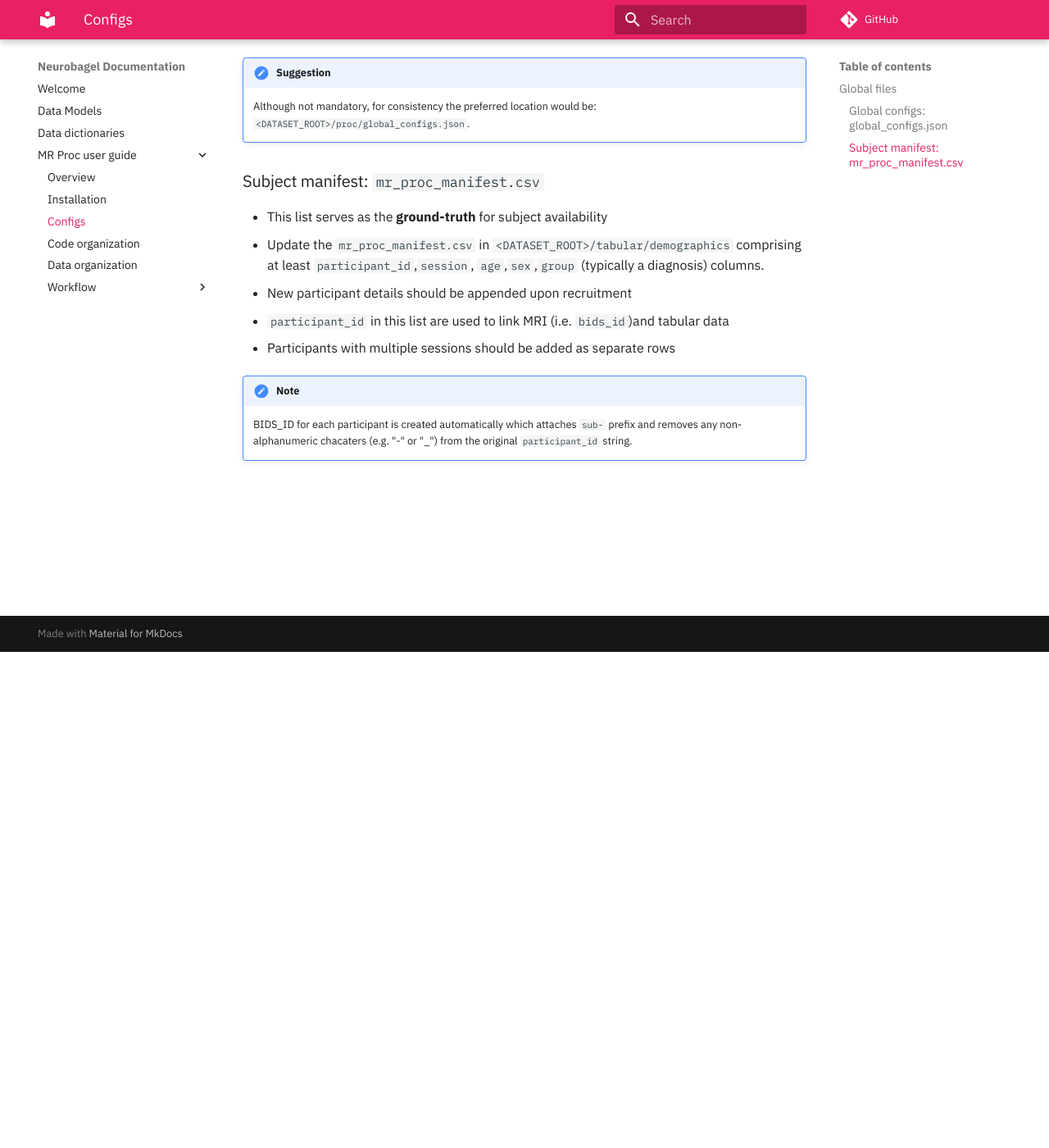
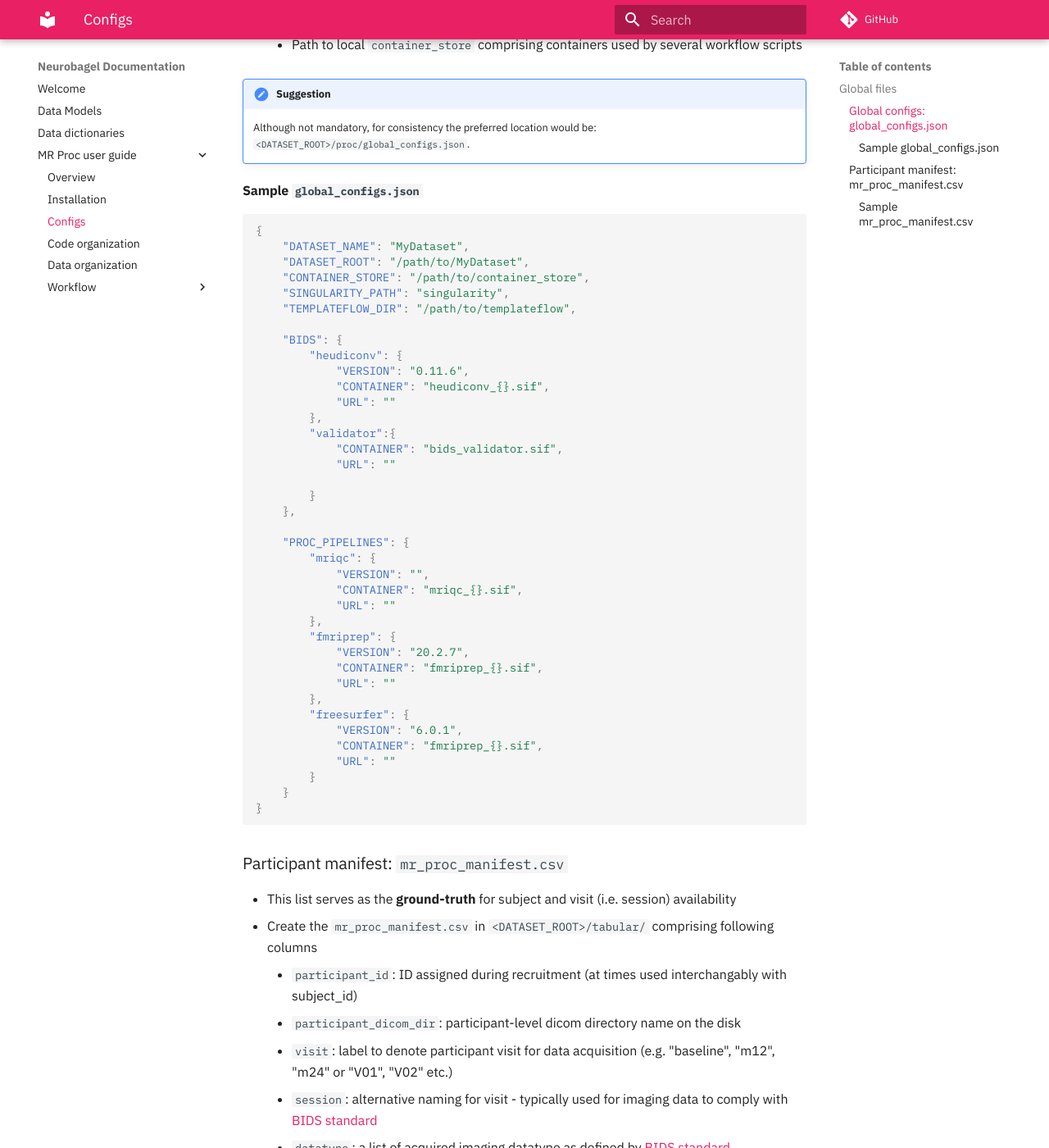
Before and after one commit to neurobagel/develop, an MkDocs documentation site: the page built from docs/docs/mr_proc/configs.md, in a window 1280 px wide and 1400 px high, scrolled down 605 px. Shown: the whole window at 82% size. Built offline with MkDocs 1.6.1 and Material for MkDocs 9.7.7, drawn with Linux system fonts in a browser that asks for light colours; comment, search, counter and statistics services are not loaded; some of the changed text lies outside the part shown.

Commit message:
added sample mr_proc_manifest.csv and global_config.json

````diff
--- a/docs/docs/mr_proc/configs.md
+++ b/docs/docs/mr_proc/configs.md
@@ -2,7 +2,7 @@
 
 ---
 
-mr_proc consists of two global files for specifying local paths and recruitment manifest
+mr_proc consists of two global files for specifying local data and container paths and recruitment manifest
 
 ---
 
@@ -19,14 +19,67 @@ mr_proc consists of two global files for specifying local paths and recruitment
 
     Although not mandatory, for consistency the preferred location would be: `<DATASET_ROOT>/proc/global_configs.json`.
 
-### Subject manifest: `mr_proc_manifest.csv`
-   - This list serves as the **ground-truth** for subject availability
-   - Update the `mr_proc_manifest.csv` in `<DATASET_ROOT>/tabular/demographics` comprising at least `participant_id`,`session`, `age`,`sex`,`group` (typically a diagnosis) columns.
-   - New participant details should be appended upon recruitment
-   - `participant_id` in this list are used to link MRI (i.e. `bids_id`)and tabular data
-   - Participants with multiple sessions should be added as separate rows
+
+#### Sample `global_configs.json`
+```json
+{
+    "DATASET_NAME": "MyDataset",
+    "DATASET_ROOT": "/path/to/MyDataset",
+    "CONTAINER_STORE": "/path/to/container_store",
+    "SINGULARITY_PATH": "singularity",
+    "TEMPLATEFLOW_DIR": "/path/to/templateflow",
+
+    "BIDS": {
+        "heudiconv": {
+            "VERSION": "0.11.6",
+            "CONTAINER": "heudiconv_{}.sif",
+            "URL": ""
+        },
+        "validator":{
+            "CONTAINER": "bids_validator.sif",
+            "URL": ""
+
+        }
+    },
+
+    "PROC_PIPELINES": {
+        "mriqc": {
+            "VERSION": "",
+            "CONTAINER": "mriqc_{}.sif",
+            "URL": ""
+        },
+        "fmriprep": {
+            "VERSION": "20.2.7",
+            "CONTAINER": "fmriprep_{}.sif",
+            "URL": ""
+        },
+        "freesurfer": {
+            "VERSION": "6.0.1",
+            "CONTAINER": "fmriprep_{}.sif",
+            "URL": ""
+        }
+    }
+}
+```
+
+### Participant manifest: `mr_proc_manifest.csv`
+   - This list serves as the **ground-truth** for subject and visit (i.e. session) availability
+   - Create the `mr_proc_manifest.csv` in `<DATASET_ROOT>/tabular/` comprising following columns
+      - `participant_id`: ID assigned during recruitment (at times used interchangably with subject_id)
+      - `participant_dicom_dir`: participant-level dicom directory name on the disk
+      - `visit`: label to denote participant visit for data acquisition (e.g. "baseline", "m12", "m24" or "V01", "V02" etc.)
+      - `session`: alternative naming for visit - typically used for imaging data to comply with [BIDS standard](https://bids-specification.readthedocs.io/en/stable/02-common-principles.html)
+      - `datatype`: a list of acquired imaging datatype as defined by [BIDS standard](https://bids-specification.readthedocs.io/en/stable/02-common-principles.html)
+      - `bids_id`: this is created automatically which attaches `sub-` prefix and removes any non-alphanumeric chacaters (e.g. "-" or "_") from the original `participant_id` string. `participant_id` and `bids_id` in `mr_proc_manifest.csv` are used to link tabular and MRI data
+   - New participant are appended upon recruitment as new rows
+   - Participants with multiple visits (i.e. sessions) should be added as separate rows
 
 
-!!! note
+#### Sample `mr_proc_manifest.csv`
 
-    BIDS_ID for each participant is created automatically which attaches `sub-` prefix and removes any non-alphanumeric chacaters (e.g. "-" or "_") from the original `participant_id` string.
+| participant_id | participant_dicom_dir | visit | session | datatype                     | bids_id |
+|----------------|-----------------------|-------|---------|------------------------------|---------|
+| 001            | MyStudy_001_2021      | V01   | ses-01  | ["anat","dwi","fmap","func"] | sub-001 |
+| 001            | MyStudy_001_2022      | V02   | ses-02  | ["anat"]                     | sub-001 |
+| 002            | MyStudy_002_2021      | V01   | ses-01  | ["anat","dwi"]               | sub-002 |
+| 002            | MyStudy_002_2024      | V03   | ses-03  | ["anat","dwi"]               | sub-002 |
````
Also changed, not shown: docs/docs/mr_proc/code_org.md (+1 -4 lines), docs/docs/mr_proc/installation.md (+2 -2 lines).
